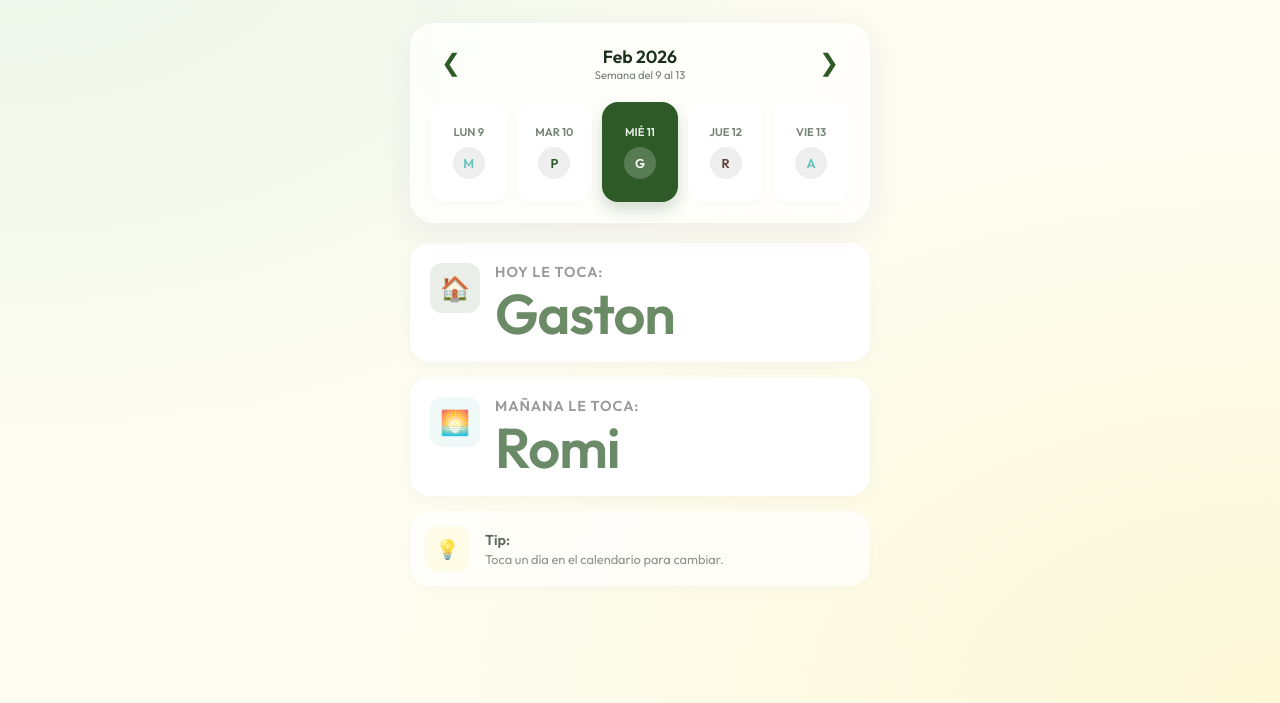
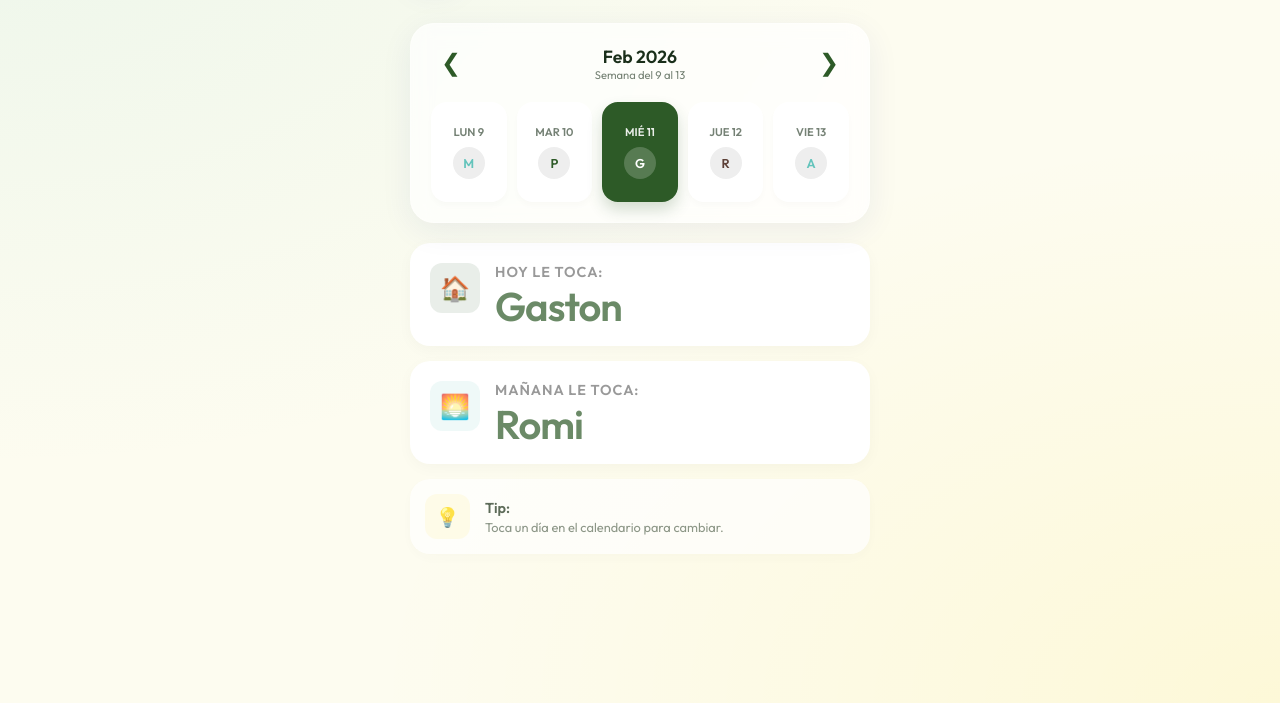
Before and after one commit to aldowagner78-cmd/Calendario_Isla, a website built with Vite: page index.html in a window 1280 px wide. Shown: the part 97-800 px from the top of the page. Built offline with nearby package versions, Linux system fonts and the light colour scheme.

Commit message:
fix: adjust large name font size to 2.5rem per user request

```diff
--- a/src/style.css
+++ b/src/style.css
@@ -258,7 +258,7 @@ h1 {
 }
 
 .card .card-content .name-big {
-  font-size: 3.5rem !important;
+  font-size: 2.5rem !important;
   font-weight: 800;
   color: var(--palm);
   line-height: 1;
```
